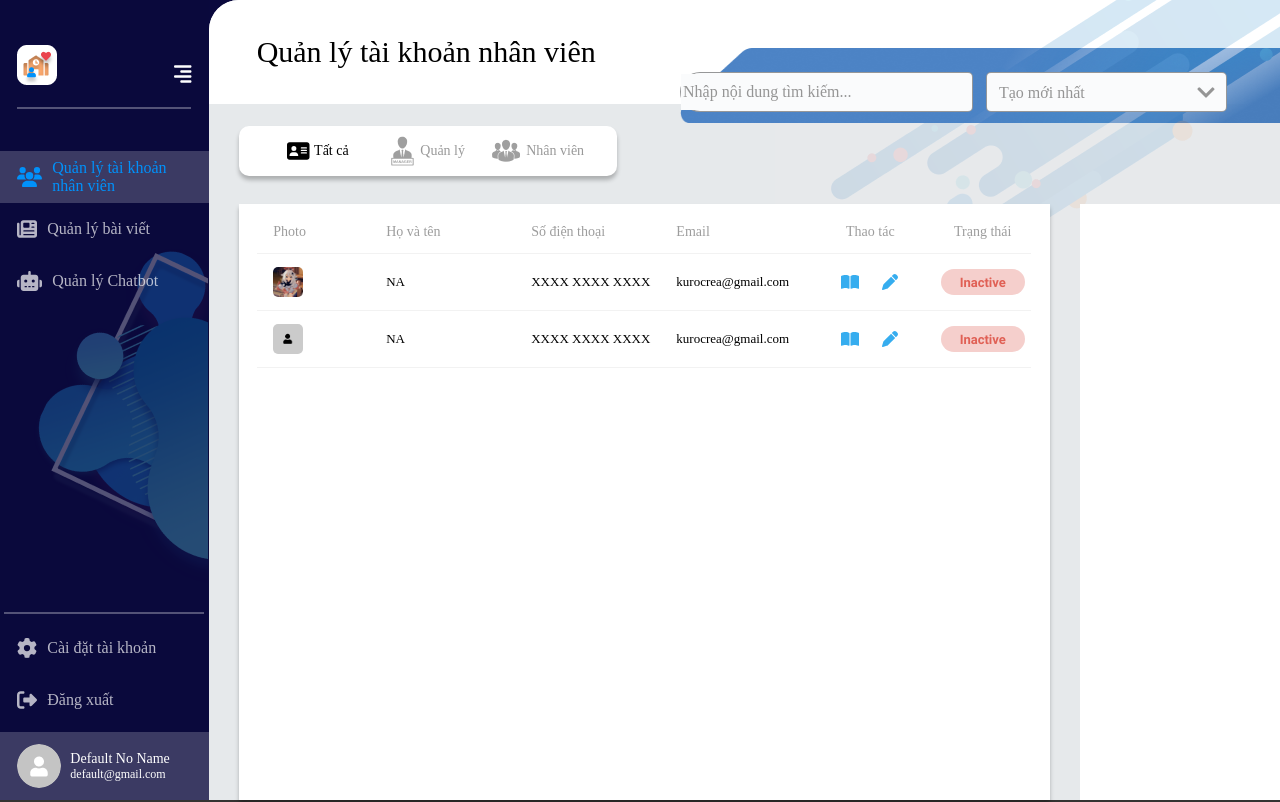
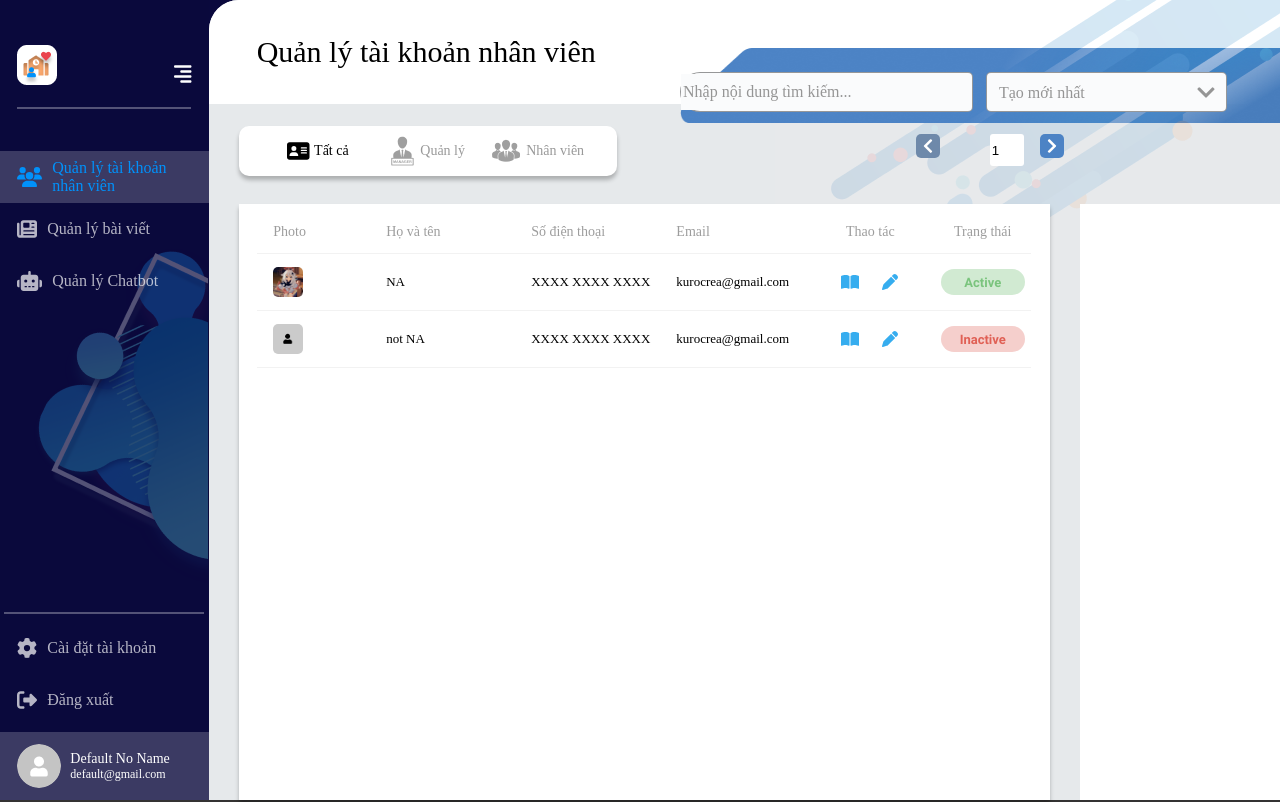
Before and after one commit to Miraelle-Odd/CourseAdviser-Web, a React (Create React App) app in the folder client/: page /workplace/employee-management/all/1 in a window 1280 px wide. Shown: the top 802 px of the page. Built offline with nearby package versions, Linux system fonts and the light colour scheme; a web font is replaced by a local one.

Commit message:
add pagination in wp-list, bug : information display, active category

```diff
--- a/client/src/components/ListComponents/WorkplaceList.jsx
+++ b/client/src/components/ListComponents/WorkplaceList.jsx
@@ -10,7 +10,8 @@ const WorkplaceList = props => {
     return (
         <div className="workplace-list">
             <WorkplaceListItem isHeader fieldFormat={props.fieldFormat}></WorkplaceListItem>
-            {props.data.map((item, index) => {
+            {
+                props.data? props.data.map((item, index) => {
                     return (
                         <WorkplaceListItem
                             fieldFormat={props.fieldFormat}
@@ -18,7 +19,10 @@ const WorkplaceList = props => {
                         ></WorkplaceListItem>
                     )
 
-            })}
+                })
+                :
+                ""
+            }
         </div>
     )
 }
--- a/client/src/components/SwitchComponents/WorkplacePage/StatusSwitch.jsx
+++ b/client/src/components/SwitchComponents/WorkplacePage/StatusSwitch.jsx
@@ -2,7 +2,7 @@ import React, { useState } from "react";
 import "./StatusSwitch.css";
 
 const StatusSwitch = props => {
-    const [status, setStatus] = useState(props.active);
+    const [status, setStatus] = useState(props.on);
     const showAlert = () => {
         status ?
         console.log("Wanna disable ?")
--- a/client/src/pages/EmployeeManagement/EmployeeManagement.css
+++ b/client/src/pages/EmployeeManagement/EmployeeManagement.css
@@ -6,7 +6,7 @@
         min-width: 836px;
     }
 
-.aaaa {
+    .emp-man-body {
         display: flex;
         width: 100%;
     }
@@ -18,3 +18,74 @@
         margin-left: 30px;
         align-self: end;
     }
+
+    .wp-list-pagination {
+        list-style: none;
+        height: 30px;
+        display: flex;
+        margin: 0;
+        padding: 0;
+    }
+
+    .wp-list-pagination-container {
+        position: absolute;
+        left: 66%;
+        top: 30px;
+    }
+
+    .wp-list-pagination .prev-next {
+        height: 24px;
+        width: 24px;
+        left: 0px;
+        top: 2px;
+        border-radius: 5px;
+        background-color: #4C83C5;
+        background-repeat: no-repeat;
+        background-position: center;
+        display: flex;
+    }
+
+    .wp-list-pagination .prev {
+        background-image: url(../../assets/icons/pagination-prev.png);
+        margin-right: 50px;
+    }
+
+    .wp-list-pagination .next {
+        background-image: url(../../assets/icons/pagination-next.png);
+        margin-left: 50px;
+    }
+
+    .wp-list-pagination .prev-next:hover {
+        background-color: #71A4E1;
+        cursor: pointer;
+    }
+
+    .prev-next-disabled {
+        background-color: #6E89AA!important;
+        cursor: default!important;
+    }
+
+    .wp-li-pagination {
+        background-color: #4C83C5;
+        height: 24px;
+        width: 24px;
+    }
+
+    .wp-link-pagination {
+        height: 24px;
+        width: 24px;
+    }
+
+    .page-hidden {
+        display: none;
+    }
+
+    .wp-list-pagination-input {
+        height: 30px;
+        width: 30px;
+        border-radius: 3px;
+        border: none;
+        outline: none;
+        position: absolute;
+        top: 0;
+    }
--- a/client/src/pages/EmployeeManagement/EmployeeManagement.jsx
+++ b/client/src/pages/EmployeeManagement/EmployeeManagement.jsx
@@ -1,13 +1,13 @@
-import React from 'react'
+import React, { useState, useEffect } from 'react'
 import './EmployeeManagement.css'
+import ReactPaginate from 'react-paginate';
+import { useNavigate, useParams } from "react-router-dom";
 import Footer from '../../components/Footer/Footer'
 import WorkplaceLayout from '../../components/LayoutComponents/WorkplacePage/WorkplaceLayout'
 import WorkplaceList from '../../components/ListComponents/WorkplaceList'
 import ava1 from "../../assets/icons/staff-img.png"
 import WorkplaceListCategory from '../../components/ListComponents/WorkplaceListCategory'
-import Manager from "../../assets/icons/manager.png"
 import aManager from "../../assets/icons/active-manager.png"
-import Staff from "../../assets/icons/staff.png"
 import aStaff from "../../assets/icons/active-staff.png"
 import {
     BrowserRouter as Router,
@@ -63,11 +63,32 @@ const empData = [
         fullname: "NA",
         phoneNumber: "XXXX XXXX XXXX",
         email: "kurocrea@gmail.com",
-        actice: false
+        active: true
     },
     {
         avatar: "",
-        fullname: "NA",
+        fullname: "not NA",
+        phoneNumber: "XXXX XXXX XXXX",
+        email: "kurocrea@gmail.com",
+        active: false
+    },
+    {
+        avatar: "",
+        fullname: "NA 1",
+        phoneNumber: "XXXX XXXX XXXX",
+        email: "kurocrea@gmail.com",
+        active: false
+    },
+    {
+        avatar: "",
+        fullname: "NA2 ",
+        phoneNumber: "XXXX XXXX XXXX",
+        email: "kurocrea@gmail.com",
+        active: false
+    },
+    {
+        avatar: "",
+        fullname: "NA 2",
         phoneNumber: "XXXX XXXX XXXX",
         email: "kurocrea@gmail.com",
         active: false
@@ -94,22 +115,68 @@ const lcItems = [
     },
 ]
 
+
+const EmployeeManagement = props => {
+    const itemsPerPage = 2
+    const [currentItems, setCurrentItems] = useState(null);
+    const [pageCount, setPageCount] = useState(0);
+    const [itemOffset, setItemOffset] = useState(0);
+
+    let navigate = useNavigate();
+    let {page} = useParams();
+
+    useEffect(() => {
+        // Fetch items from another resources.
+        const endOffset = itemOffset + itemsPerPage;
+        console.log(`Loading items from ${itemOffset} to ${endOffset}`);
+        setCurrentItems(empData.slice(itemOffset, endOffset));
+        console.log(currentItems)
+        console.log(empData)
+        setPageCount(Math.ceil(empData.length / itemsPerPage));
+    }, [itemOffset, itemsPerPage]);
+
     const renderEmpManament = () => {
+        const handlePageClick = (event) => {
+            const newOffset = event.selected * itemsPerPage % empData.length;
+            console.log(`User requested page number ${event.selected}, which is offset ${newOffset}`);
+            setItemOffset(newOffset);
+            navigate("/workplace/employee-management/all/" + (event.selected + 1))
+        }
         return (
-        <div className='aaaa'>
+            <div className='emp-man-body'>
                 <WorkplaceListCategory
                     items={lcItems}
                 ></WorkplaceListCategory>
+                <div className='wp-list-pagination-container'>
+                    <ReactPaginate
+                        pageCount={pageCount}
+                        pageRangeDisplayed={2}
+                        marginPagesDisplayed={2}
+                        className="wp-list-pagination"
+                        pageClassName="wp-li-pagination page-hidden"
+                        pageLinkClassName="wp-link-pagination"
+                        previousClassName="prev-next prev"
+                        previousLinkClassName="wp-link-pagination"
+                        previousLabel=""
+                        nextClassName="prev-next next"
+                        nextLinkClassName="wp-link-pagination"
+                        nextLabel=""
+                        disabledClassName="prev-next-disabled"
+                        onPageChange={handlePageClick}
+                        renderOnZeroPageCount={null}
+                        activeClassName="active"
+                    ></ReactPaginate>
+                    <input type="text" className='wp-list-pagination-input' value={page}></input>
+                </div>
                 <WorkplaceList
                     fieldFormat={empListFormat}
-                data={empData}
+                    data={currentItems}
                 ></WorkplaceList>
                 <div className="statistics-menu"></div>
             </div>
         )
     }
 
-const EmployeeManagement = props => {
     return (
         <div className='userpage-container'>
             <WorkplaceLayout title="Quản lý tài khoản nhân viên" toolbar
--- a/client/src/pages/Home/Home.jsx
+++ b/client/src/pages/Home/Home.jsx
@@ -36,7 +36,7 @@ const Home = props => {
 
             <Footer></Footer>
 
-            <UpdatePassword></UpdatePassword>
+            {/* <UpdatePassword></UpdatePassword>
             <UpdateSelfContact></UpdateSelfContact>
             <UpdateSelfInfo></UpdateSelfInfo>
 
@@ -45,7 +45,7 @@ const Home = props => {
 
             <AlertSuccess></AlertSuccess>
             <AlertFail></AlertFail>
-            <AlertConfirm></AlertConfirm>
+            <AlertConfirm></AlertConfirm> */}
             {/* <LearnBtn
                 name="Learn more">
             </LearnBtn>
```
Also changed, not shown: client/src/assets/icons/pagination-next.png (added), client/src/assets/icons/pagination-prev.png (added). Lines whose indentation alone changed are shown as unchanged.
